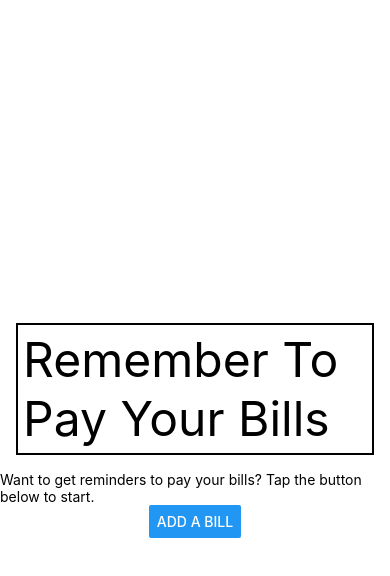
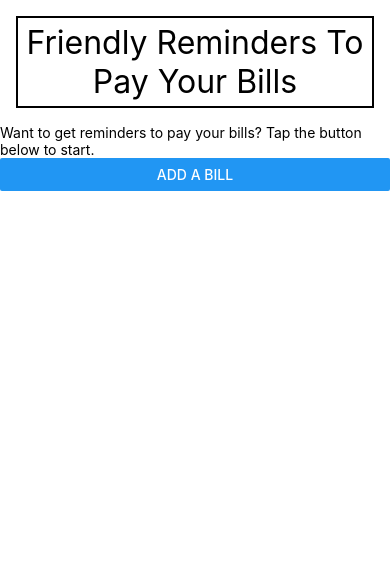
Before and after one commit to KevinCosma/Remember_Your_Bills, a React Native app: screen / in a window 390 px wide. Shown: the top 576 px of the page. Built offline with nearby package versions, Linux system fonts and the light colour scheme.

Commit message:
Added a text alignment

```diff
--- a/App.js
+++ b/App.js
@@ -3,7 +3,7 @@ import { StyleSheet, Text, View, Button } from 'react-native';
 export default function App() {
   return (
     <View style={styles.container}>
-      <Text style={styles.dummyText}>Remember To Pay Your Bills</Text>
+      <Text style={styles.dummyText}>Friendly Reminders To Pay Your Bills</Text>
       <Text>Want to get reminders to pay your bills? Tap the button below to start.</Text>
       <View>
         <Button
@@ -15,17 +15,12 @@ export default function App() {
 }
 
 const styles = StyleSheet.create({
-  container: {
-    flex: 1,
-    backgroundColor: '#fff',
-    alignItems: 'center',
-    justifyContent: 'center',
-  },
   dummyText: {
     margin: 16,
     padding: 5,
     borderWidth: 2,
     borderColor: 'Green',
-    fontSize: 48
+    fontSize: 32,
+    textAlign: 'center'
   }
 });
```
